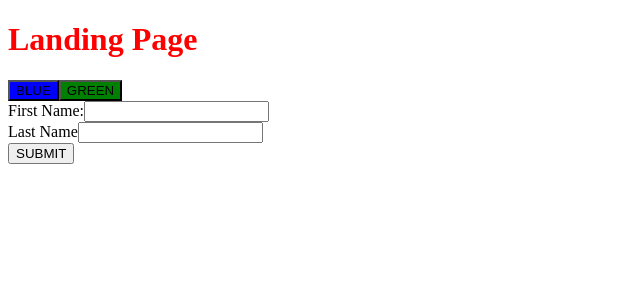
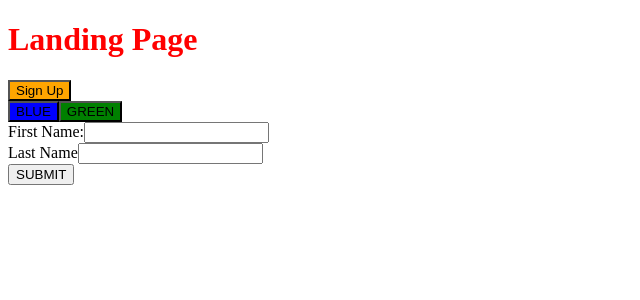
Before and after one commit to PieterJanDelbecke/silvercare-client, a React (Vite) app: page / in a window 1280 px wide. Shown: the top 300 px of the page, without its empty margins (0-640 px from the left). Built offline with nearby package versions, Linux system fonts and the light colour scheme; no server answers.

Commit message:
init setup signup page

```diff
--- a/src/App.jsx
+++ b/src/App.jsx
@@ -4,6 +4,7 @@ import { BrowserRouter, Routes, Route } from "react-router-dom";
 import Context from "./context/context.js";
 
 import LandingPage from "./pages/landing.jsx";
+import SignUpPage from "./pages/sign-up.jsx";
 import PageOne from "./pages/one.jsx";
 import PageTwo from "./pages/two.jsx";
 
@@ -16,6 +17,7 @@ function App() {
         <BrowserRouter>
           <Routes>
             <Route path="/" element={<LandingPage />} />
+            <Route path="/signup" element={<SignUpPage />} />
             <Route path="/one" element={<PageOne />} />
             <Route path="/two" element={<PageTwo />} />
           </Routes>
--- a/src/pages/landing.jsx
+++ b/src/pages/landing.jsx
@@ -9,12 +9,16 @@ const Header = styled.h1`
   color: red;
 `;
 
-const ButtonBlue = styled.button`
+const BlueBtn = styled.button`
   background-color: blue;
 `;
 
-const ButtonGreen = styled.button`
+const GreenBtn = styled.button`
   background-color: green;
+`;
+
+const SignUpBtn = styled.button`
+  background-color: orange;
 `;
 
 const LandingPage = () => {
@@ -55,24 +59,43 @@ const LandingPage = () => {
     navigate("/two");
   };
 
-  const handleSubmit = (e) => {
+  const handleSubmit = async (e) => {
     e.preventDefault();
 
-    console.log("firstName: ", e.target.firstName.value);
-    console.log("lastName: ", e.target.lastName.value);
     setContext({
       ...context,
       firstName: e.target.firstName.value,
       lastName: e.target.lastName.value,
     });
+
+    const { data } = await axios.post(
+      "http://localhost:3000/users/new",
+      {
+        firstName: e.target.firstName.value,
+        lastName: e.target.lastName.value,
+      },
+      {
+        headers: {
+          "Content-Type": "application/json",
+        },
+      }
+    );
+    console.log("Data", data);
     navigate("/two");
+  };
+
+  const handleSignUp = () => {
+    navigate("/signup");
   };
 
   return (
     <>
       <Header>Landing Page</Header>
-      <ButtonBlue onClick={handleBlueClick}>BLUE</ButtonBlue>
-      <ButtonGreen onClick={handleGreenClick}>GREEN</ButtonGreen>
+      <div>
+        <SignUpBtn onClick={handleSignUp}>Sign Up</SignUpBtn>
+      </div>
+      <BlueBtn onClick={handleBlueClick}>BLUE</BlueBtn>
+      <GreenBtn onClick={handleGreenClick}>GREEN</GreenBtn>
       <form onSubmit={handleSubmit}>
         <div>
           <label htmlFor="fistName">First Name:</label>
--- /dev/null
+++ b/src/pages/sign-up.jsx
@@ -0,0 +1,23 @@
+// import {useState, useEffect} from "react";
+import styled from "@emotion/styled";
+import { Link } from "react-router-dom";
+
+const Header = styled.h1`
+  color: red;
+`;
+
+const HomeLink = styled(Link)`
+  color: purple;
+  text-decoration: none;
+`;
+
+const SignUpPage = () => {
+  return (
+    <>
+      <HomeLink to={"/"}>HOME</HomeLink>
+      <Header>Sign Up</Header>
+    </>
+  );
+};
+
+export default SignUpPage;
```
